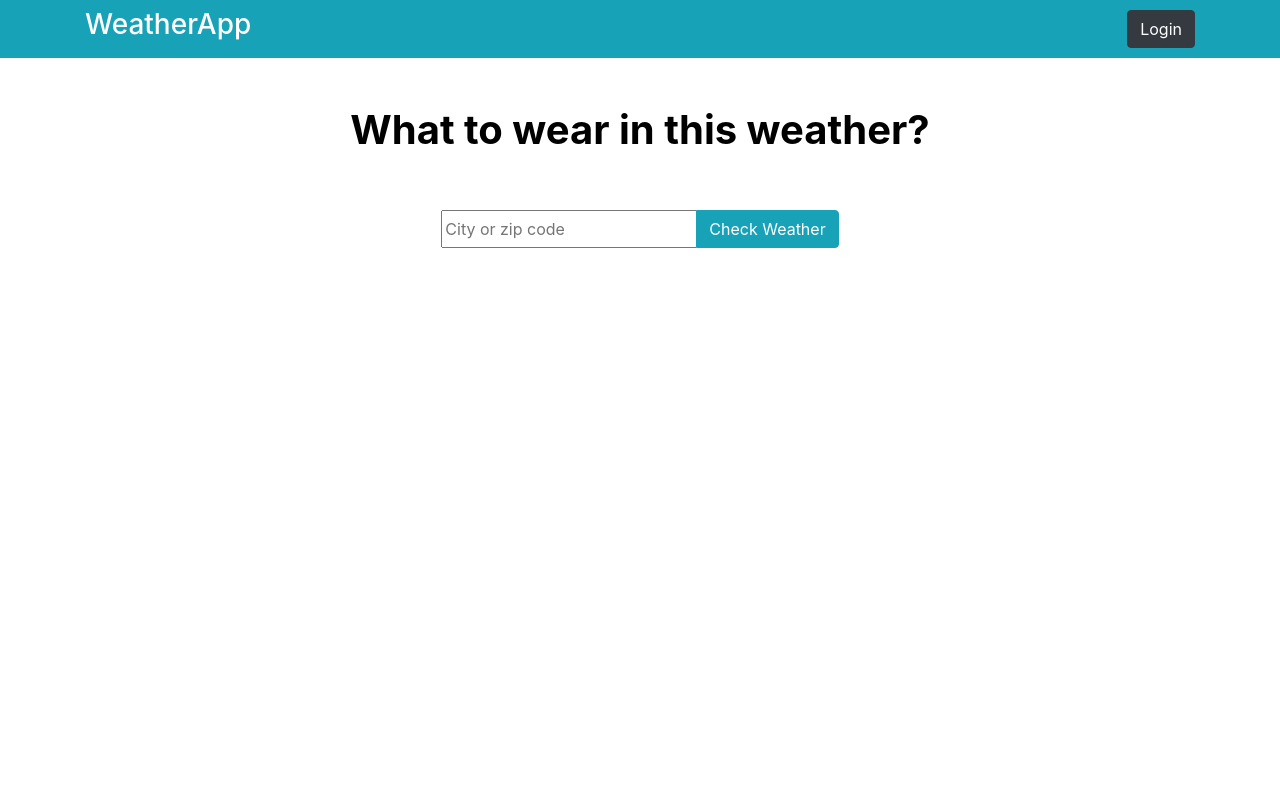
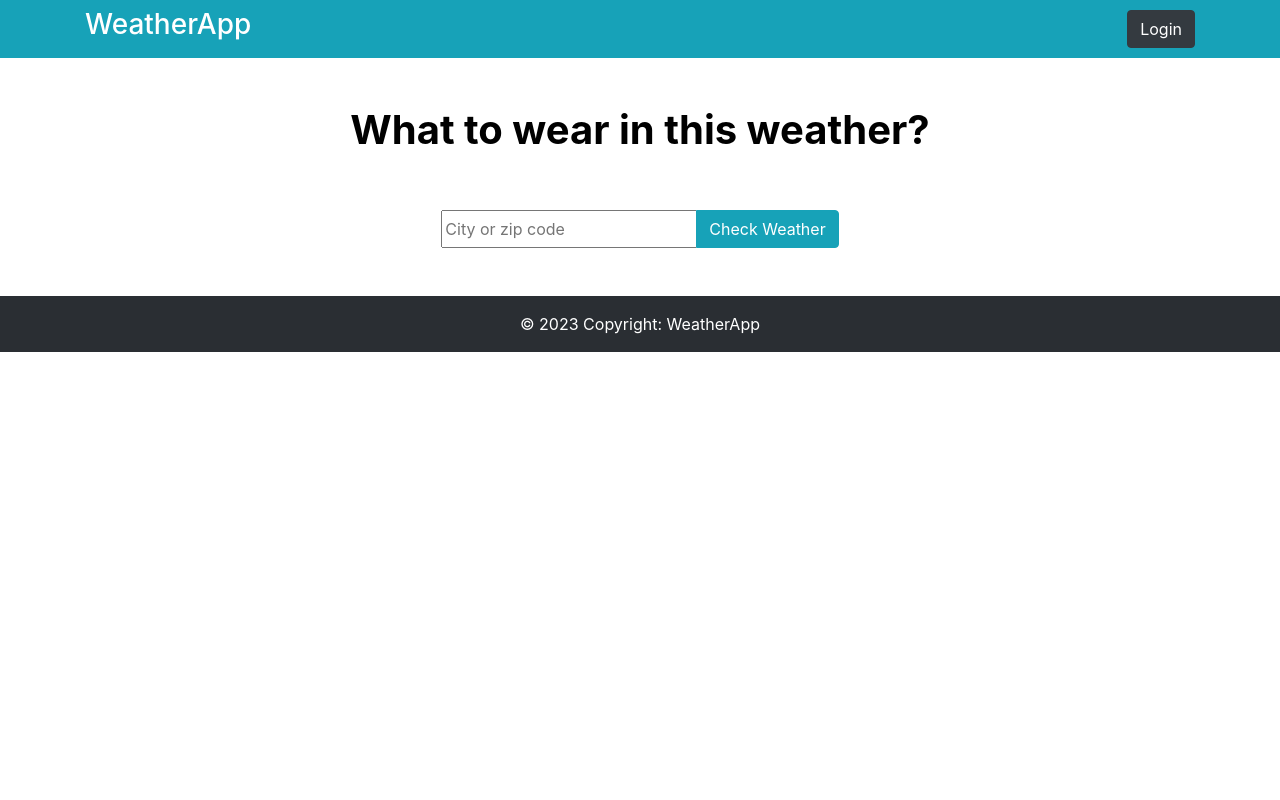
Before and after one commit to bobilan/WeatherApp, a Django app: page / in a window 1280 px wide. Run offline with Django 4.2, Linux system fonts and the light colour scheme; some libraries are stand-ins or nearby versions.

Commit message:
add footer

```diff
--- a/static/css/main.css
+++ b/static/css/main.css
@@ -0,0 +1,10 @@
+html, body {
+    height: 100%;
+    margin: 0;
+    padding: 0;
+}
+
+.content {
+    min-height: calc(100% - 60px); /* 60px is the height of the footer */
+    padding-bottom: 60px; /* Equal to the height of the footer */
+}
--- a/templates/weather/index.html
+++ b/templates/weather/index.html
@@ -1,3 +1,5 @@
+{% load static %}
+
 <!DOCTYPE html>
 <html lang="en">
 <head>
@@ -6,6 +8,7 @@
     <meta http-equiv="X-UA-Compatible" content="ie=edge">
     <title>So what to wear?</title>
     <link rel="stylesheet" href="https://maxcdn.bootstrapcdn.com/bootstrap/4.5.2/css/bootstrap.min.css">
+    <link rel="stylesheet" href="{% static 'css/main.css' %}">
 </head>
 <body>
 <header class="bg-info py-2">
@@ -30,38 +33,116 @@
 </section>
 
 <section class="py-6">
-
     <div class="container">
         <div class="row justify-content-center">
-
             <form method="POST" class="custom-form">
                 {% csrf_token %}
                 <div class="input-group">
                     {{ form.search_bar }}
                     <div class="input-group-append">
-                            <button class="btn btn-info" type="submit">
-                                Check Weather
-                            </button>
-                        </div>
-                    </div>
+                        <button class="btn btn-info" type="submit">Check Weather</button>
                     </div>
                 </div>
             </form>
+        </div>
+    </div>
+</section>
 
 
 
 
-<!--                    <form method="POST">-->
-<!--                        <div class="input-group">-->
-<!--                            <input class="form-control" type="text" placeholder="City or zip code" name="city">-->
-<!--                            <div class="input-group-append">-->
-<!--                                <button class="btn btn-info" type="submit">-->
-<!--                                    Check Weather-->
-<!--                                </button>-->
-<!--                            </div>-->
-<!--                        </div>-->
-<!--                    </form>-->
-<!--                </div>-->
+<footer class="bg-dark text-center text-white my-5 ">
+    <!-- Copyright -->
+    <div class="text-center p-3" style="background-color: rgba(0, 0, 0, 0.2);">
+        © 2023 Copyright:
+        <a class="text-white" href="">WeatherApp</a>
+    </div>
+    <!-- Copyright -->
+</footer>
+
+</div><!-- End of .container -->
+</body>
+</html>
+
+<!-- # TODO Stick footer to the bottom of the page -->
+
+
+
+<!--<!DOCTYPE html>-->
+<!--<html lang="en">-->
+<!--<head>-->
+<!--    <meta charset="UTF-8">-->
+<!--    <meta name="viewport" content="width=device-width, initial-scale=1.0">-->
+<!--    <meta http-equiv="X-UA-Compatible" content="ie=edge">-->
+<!--    <title>So what to wear?</title>-->
+<!--    <link rel="stylesheet" href="https://maxcdn.bootstrapcdn.com/bootstrap/4.5.2/css/bootstrap.min.css">-->
+<!--</head>-->
+<!--<body>-->
+<!--<header class="bg-info py-2">-->
+<!--    <div class="container">-->
+<!--        <div class="row justify-content-between align-items-center">-->
+<!--            <div class="col-auto">-->
+<!--                <h3 class="text-white">WeatherApp</h3>-->
+<!--            </div>-->
+<!--            <div class="col-auto">-->
+<!--                <button class="btn btn-dark">Login</button>-->
 <!--            </div>-->
 <!--        </div>-->
+<!--    </div>-->
+<!--</header>-->
+
+<!--<section class="py-5">-->
+<!--    <div class="container">-->
+<!--            <div class="row justify-content-center">-->
+<!--            <h1 style="color: black;"><b>What to wear in this weather?</b></h1>-->
+<!--                </div>-->
+<!--    </div>-->
 <!--    </section>-->
+
+<!--    <section class="py-6">-->
+
+<!--        <div class="container">-->
+<!--            <div class="row justify-content-center">-->
+
+<!--                <form method="POST" class="custom-form">-->
+<!--                    {% csrf_token %}-->
+<!--                    <div class="input-group">-->
+<!--                        {{ form.search_bar }}-->
+<!--                        <div class="input-group-append">-->
+<!--                            <button class="btn btn-info" type="submit">-->
+<!--                                Check Weather-->
+<!--                            </button>-->
+<!--                        </div>-->
+<!--                    </div>-->
+<!--            </div>-->
+<!--        </div>-->
+<!--                </form>-->
+<!--    </section>-->
+
+
+<!--<section class="my-5">-->
+<!--    <div>-->
+
+<!--    </div>-->
+<!--</section>-->
+<!--<section class="my-5"></section>-->
+<!--<section class="my-5"></section>-->
+<!--<section class="my-5"></section>-->
+<!--<section class="my-5"></section>-->
+
+<!--  <footer class="bg-dark text-center text-white my-5">-->
+
+<!--  &lt;!&ndash; Copyright &ndash;&gt;-->
+<!--  <div class="text-center p-3" style="background-color: rgba(0, 0, 0, 0.2);">-->
+<!--    © 2020 Copyright:-->
+<!--    <a class="text-white" href="https://mdbootstrap.com/">MDBootstrap.com</a>-->
+<!--  </div>-->
+<!--  &lt;!&ndash; Copyright &ndash;&gt;-->
+<!--</footer>-->
+
+<!--</div>-->
+<!--&lt;!&ndash; End of .container &ndash;&gt;-->
+
+
+
+<!--</body>-->
```
Lines whose indentation alone changed are shown as unchanged.
